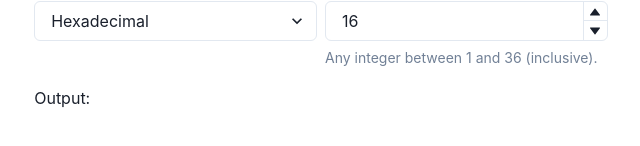
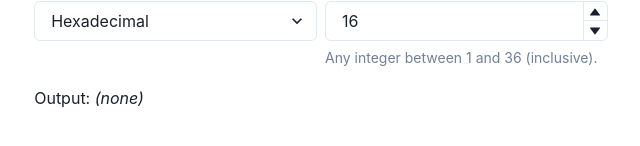
Before and after one commit to Ruben9922/binary-converter, a React (Create React App) app: page / in a window 1280 px wide. Shown: the part 362-508 px from the top of the page, without its empty margins (319-959 px from the left). Built offline with nearby package versions, Linux system fonts and the light colour scheme.

Commit message:
Display placeholder text if no output is displayed

```diff
--- a/src/App.tsx
+++ b/src/App.tsx
@@ -170,7 +170,13 @@ function App() {
           </SimpleGrid>
 
           <Text>
-            Output: <Code>{convert(value, inputRadix, outputRadix)}</Code>
+            Output:
+            {" "}
+            {isValid(value, inputRadix, outputRadix) ? (
+              <Code>{convert(value, inputRadix, outputRadix)}</Code>
+            ) : (
+              <em>(none)</em>
+            )}
           </Text>
         </VStack>
       </Container>
```
